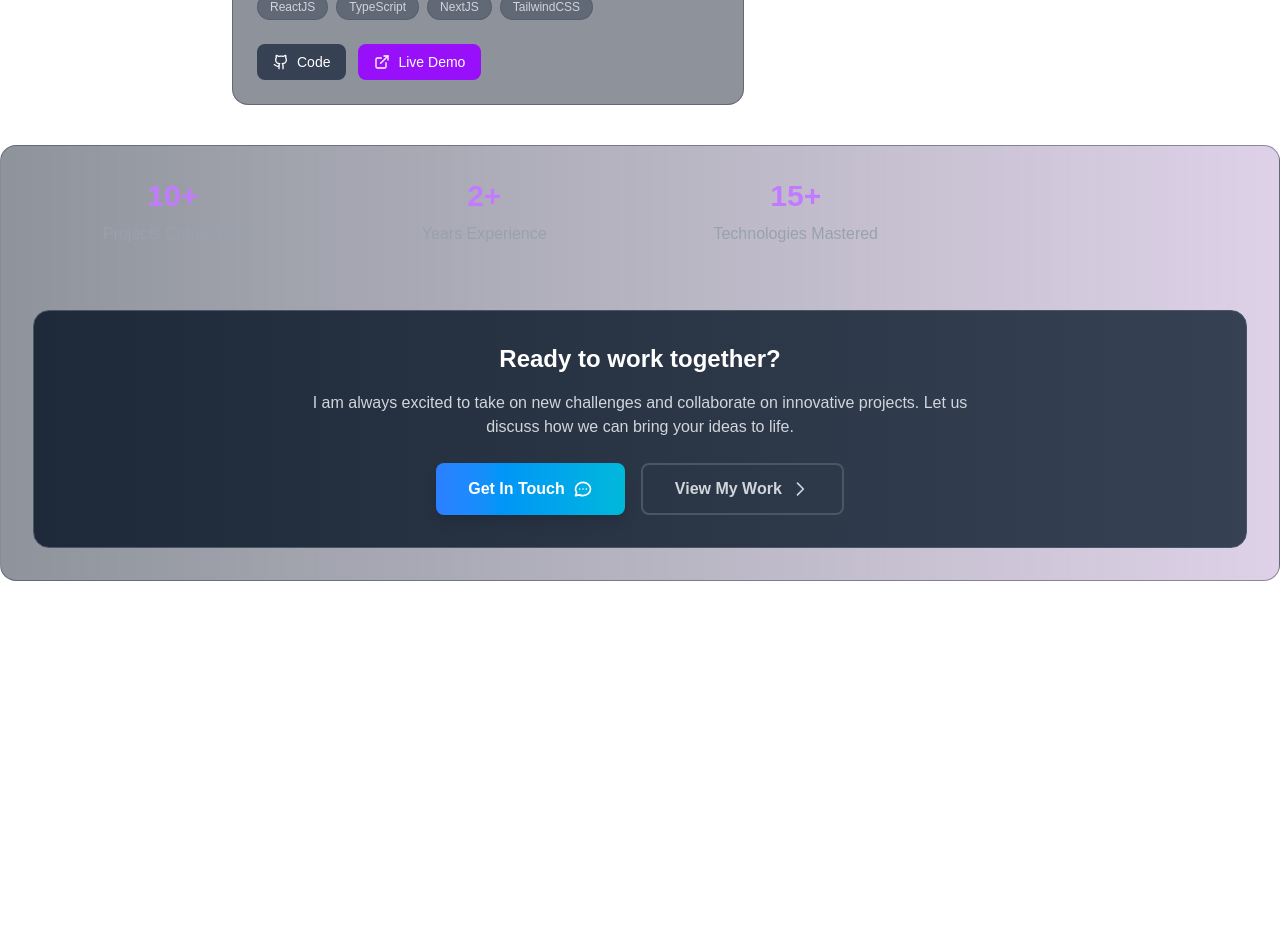
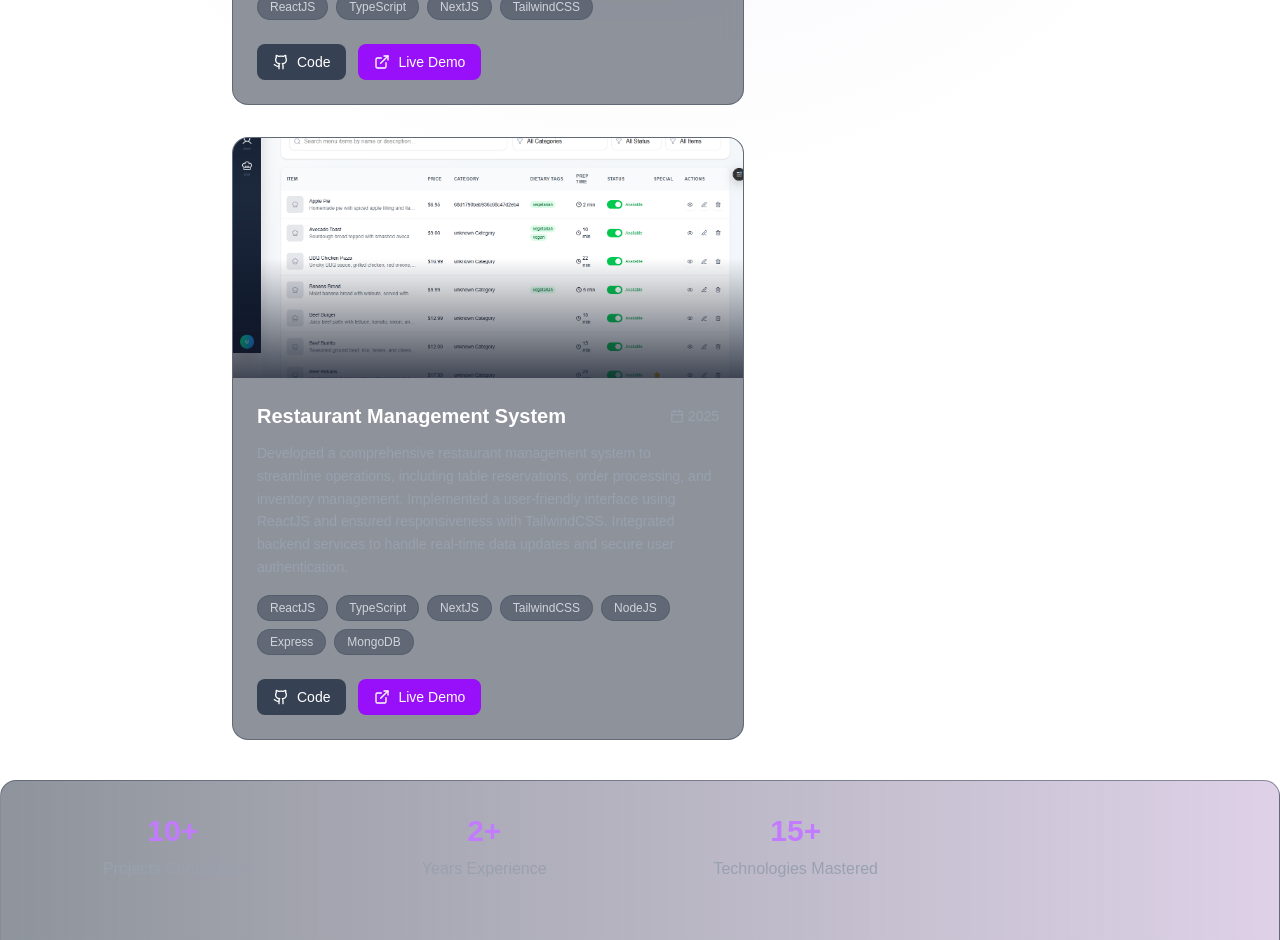
Before and after one commit to Zardd99/Portfolio, a Next.js app: page /projects in a window 1280 px wide. Shown: the part 1720-2660 px from the top of the page. Before the commit the page ends 2301 px from the top, so only its background shows below. Built offline with nearby package versions, Linux system fonts and the light colour scheme; a web font is replaced by a local one; what @midudev/tailwind-animations would draw is missing.

Commit message:
Add restaurant_management_system_Project

```diff
--- a/app/constants/project.ts
+++ b/app/constants/project.ts
@@ -46,6 +46,26 @@ const projects = [
     live: "https://portfolio-one-orpin-30.vercel.app/",
     date: "2025",
   },
+  {
+    id: 3,
+    title: "Restaurant Management System",
+    description:
+      "Developed a comprehensive restaurant management system to streamline operations, including table reservations, order processing, and inventory management. Implemented a user-friendly interface using ReactJS and ensured responsiveness with TailwindCSS. Integrated backend services to handle real-time data updates and secure user authentication.",
+    image: "/restaurant-mangement-system-seven.vercel.app_dashboard.png",
+    technologies: [
+      "ReactJS",
+      "TypeScript",
+      "NextJS",
+      "TailwindCSS",
+      "NodeJS",
+      "Express",
+      "MongoDB",
+    ],
+    category: "fullstack",
+    github: "https://github.com/Zardd99/restaurant_mangement_system",
+    live: "https://restaurant-mangement-system-seven.vercel.app/login",
+    date: "2025",
+  },
 ];
 
 const categories = [
```
Also changed, not shown: public/restaurant-mangement-system-seven.vercel.app_dashboard.png (added).
